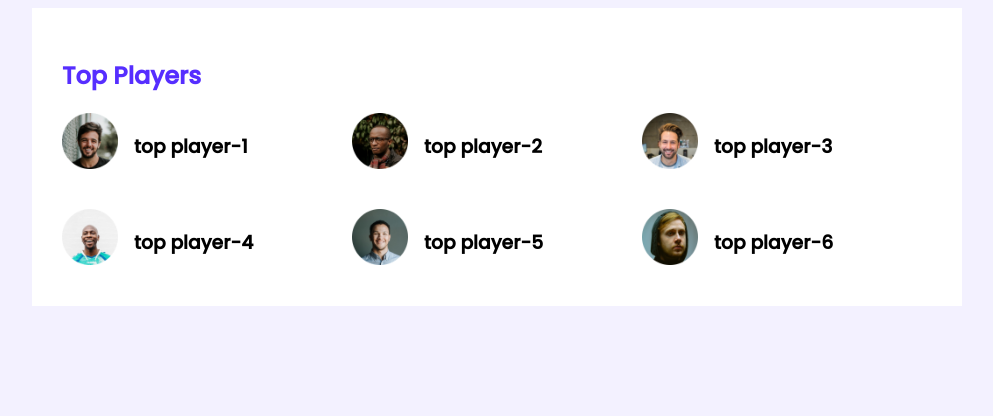
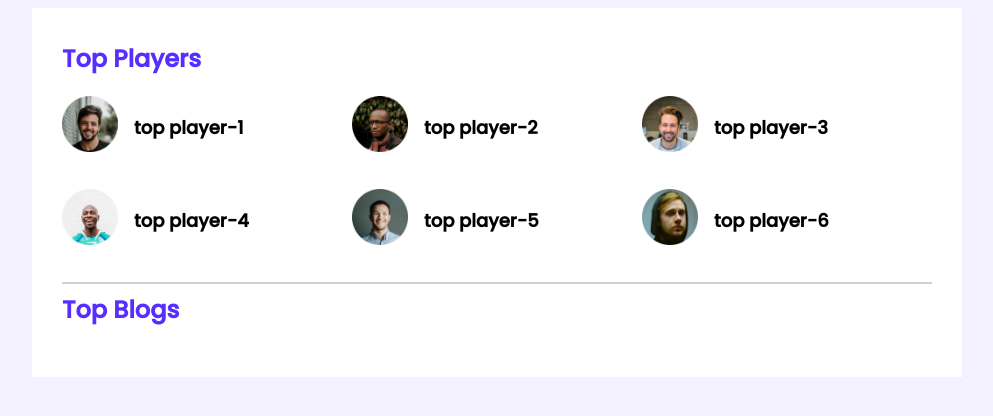
Before and after one commit to nurulamin092/leader-board-css3, a plain HTML site: page index.html in a window 1280 px wide. Shown: the whole page, without its empty margins (143-1136 px from the left). Drawn offline with Linux system fonts and the light colour scheme.

Commit message:
top blogs add

```diff
--- a/index.html
+++ b/index.html
@@ -21,7 +21,7 @@
         <!-- top players and top blogs -->
         <section class="container">
             <!-- .top-palyers>.players>.player*6>img[src="images/players/player-$.png"]+h3{top player-$} -->
-            <div class="top-palyers ">
+            <div class="top-palyers">
                 <h2 class="section-title">Top Players</h2>
                 <div class="players">
                     <div class="player">
@@ -50,6 +50,10 @@
                     </div>
                 </div>
             </div>
+            <hr>
+            <div class="top-blogs">
+                <h2 class="section-title"> Top Blogs</h2>
+            </div>
         </section>
     </main>
 </body>
--- a/styels/style.css
+++ b/styels/style.css
@@ -17,12 +17,24 @@
         /* height: 679px; */
 
     }
+
+    hr{
+        border: 1px solid #D1D1D1;
+    }
+
+/* top palyers style */
+
+
+    .top-palyers{
+    margin-bottom: 30px;
+    }
     .section-title{
-        color:
-        #562EFF;
-        font-size: 24px;
+    color:
+    #562EFF;
+    font-size: 24px;
+    margin-top: 3px;
     }
-/* top palyers style */
+
     .players{
     display: grid;
     grid-template-columns: repeat(3, 1fr);
@@ -39,4 +51,5 @@
     }
     .player-name{
         margin-left: 16px;
+        font-size: 18px;
     }
```
